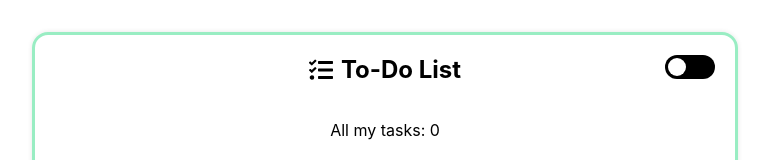
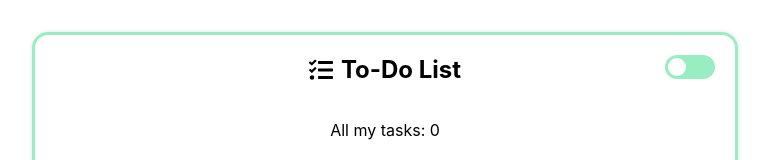
Before and after one commit to valsin132/TO-DO-APP, a React (Vite) app: page / in a window 1280 px wide. Shown: the top 160 px of the page, without its empty margins (255-1024 px from the left). Built offline with nearby package versions, Linux system fonts and the light colour scheme.

Commit message:
changed themetoggle button color

```diff
--- a/src/index.css
+++ b/src/index.css
@@ -73,7 +73,7 @@ label {
   cursor: pointer;
   width: 50px;
   height: 24px;
-  background:   var(--black);
+  background:   var(--green-1);
   display: block;
   border-radius: 100px;
   position: relative;
@@ -90,10 +90,6 @@ label:after {
   background: #fff;
   border-radius: 90px;
   transition: 0.3s;
-}
-
-input:checked + label {
-  background: var(--green-1);
 }
 
 input:checked + label:after {
```
